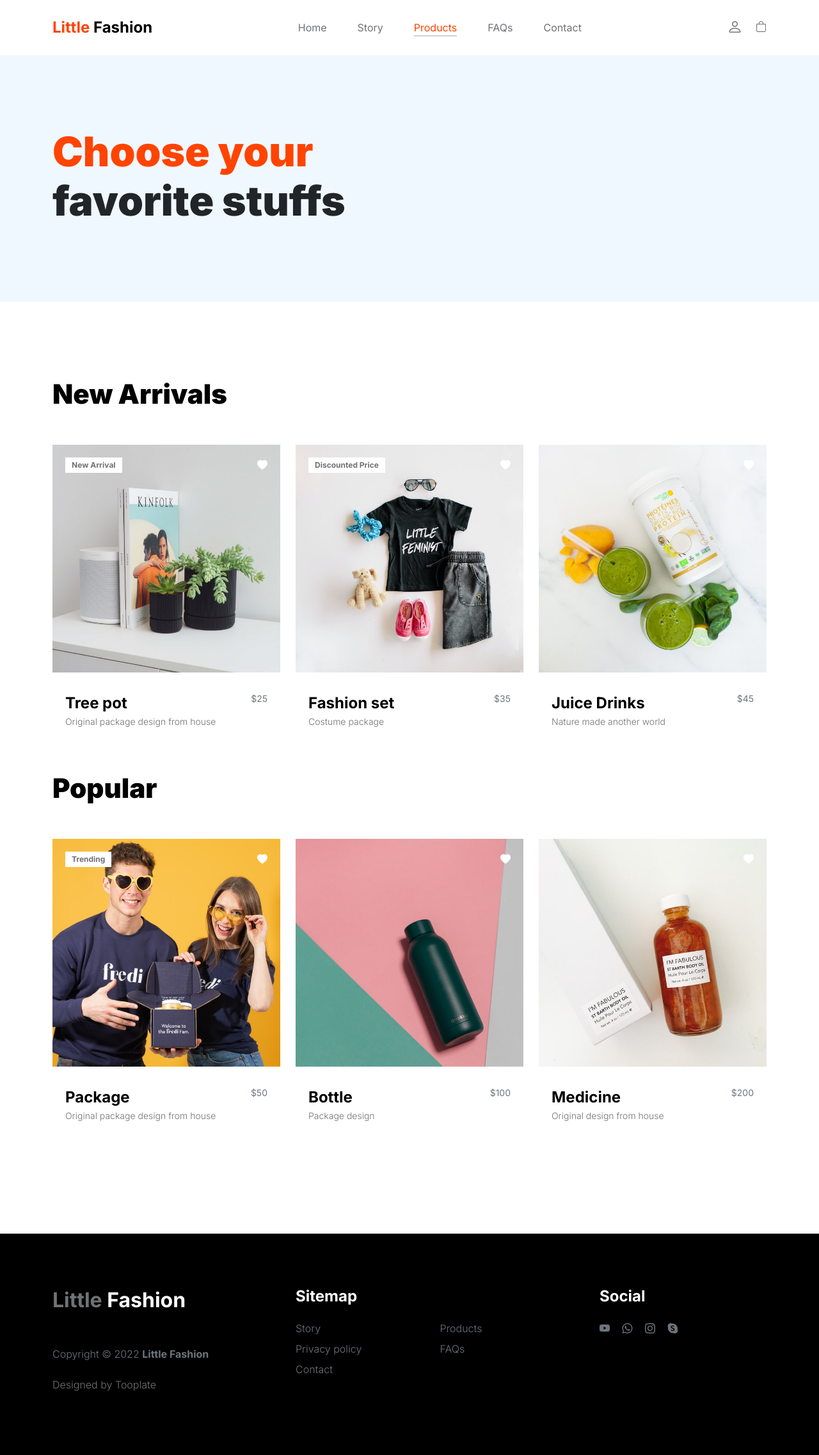
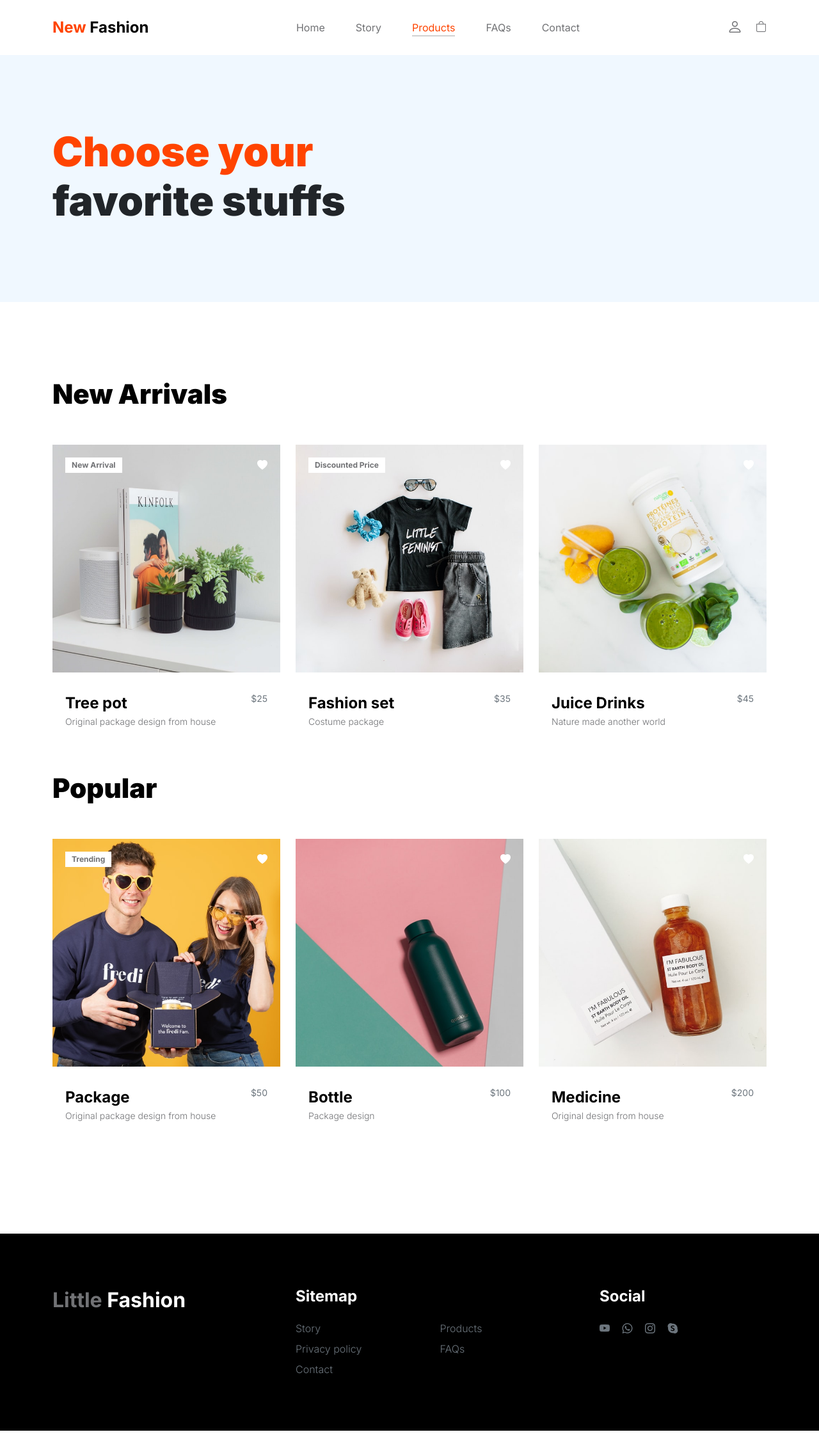
Before and after one commit to Nbhujbal123/New-Fashion, a plain HTML site: page products.html in a window 1280 px wide. Shown: the whole page at 64% size. After the commit the page ends 2236 px from the top, so only its background shows below. Drawn offline with Linux system fonts and the light colour scheme.

Commit message:
first commit

```diff
--- a/products.html
+++ b/products.html
@@ -48,7 +48,7 @@ https://www.tooplate.com/view/2127-little-fashion
                     </button>
 
                     <a class="navbar-brand" href="index.html">
-                        <strong><span>Little</span> Fashion</strong>
+                        <strong><span>New</span> Fashion</strong>
                     </a>
 
                     <div class="d-lg-none">
@@ -277,9 +277,6 @@ https://www.tooplate.com/view/2127-little-fashion
 
                     <div class="col-lg-3 col-10 me-auto mb-4">
                         <h4 class="text-white mb-3"><a href="index.html">Little</a> Fashion</h4>
-                        <p class="copyright-text text-muted mt-lg-5 mb-4 mb-lg-0">Copyright © 2022 <strong>Little Fashion</strong></p>
-                        <br>
-                        <p class="copyright-text">Designed by <a href="https://www.tooplate.com/" target="_blank">Tooplate</a></p>
                     </div>
 
                     <div class="col-lg-5 col-8">
```
Also changed, not shown: product-detail.html (+2 -5 lines), 1 other file.
